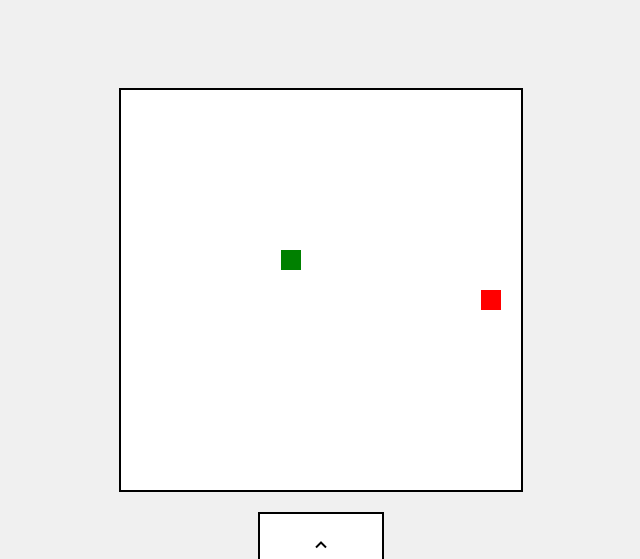
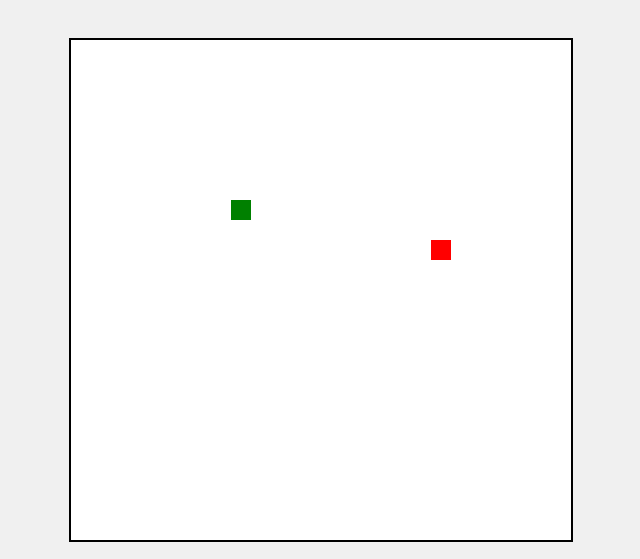
Before and after one commit to Syder-201/snake-game, a plain HTML site: page index.html in a window 1280 px wide. Shown: the top 559 px of the page, without its empty margins (319-959 px from the left). Drawn offline with nearby package versions, Linux system fonts and the light colour scheme.

Commit message:
Update style.css

```diff
--- a/style.css
+++ b/style.css
@@ -11,8 +11,8 @@ body {
 
 #game {
     position: relative;
-    width: 400px;
-    height: 400px;
+    width: 500px;
+    height: 500px;
     border: 2px solid #000;
     background-color: #fff;
     overflow: hidden;
@@ -67,4 +67,4 @@ body {
 .control-button:nth-child(2) { grid-column: 1; grid-row: 2; } /* Esquerda */
 .control-button:nth-child(3) { grid-column: 2; grid-row: 2; } /* Centro (contador) */
 .control-button:nth-child(4) { grid-column: 3; grid-row: 2; } /* Direita */
-.control-button:nth-child(5) { grid-column: 2; grid-row: 3; } /* Baixo */
+.control-button:nth-child(5) { grid-column: 2; grid-row: 3; } /* Baixo *
```
